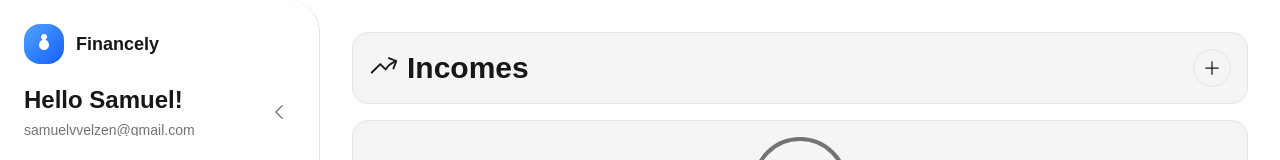
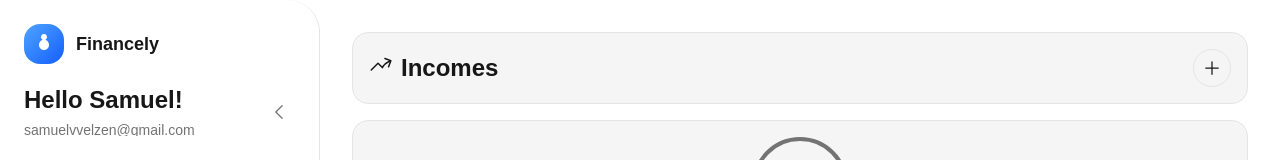
Before and after one commit to SamuelvVelzen/Financely2025, a Next.js app: page /incomes in a window 1280 px wide. Shown: the top 160 px of the page. Built offline with nearby package versions, Linux system fonts and the light colour scheme.

Commit message:
make title smaller

```diff
--- a/src/components/typography/title.tsx
+++ b/src/components/typography/title.tsx
@@ -13,7 +13,7 @@
   const titleContent = children ? children : title;
 
   return (
-    <h1 className={"text-3xl font-bold text-text " + className}>
+    <h1 className={"text-2xl font-bold text-text " + className}>
       {titleContent}
     </h1>
   );
```
